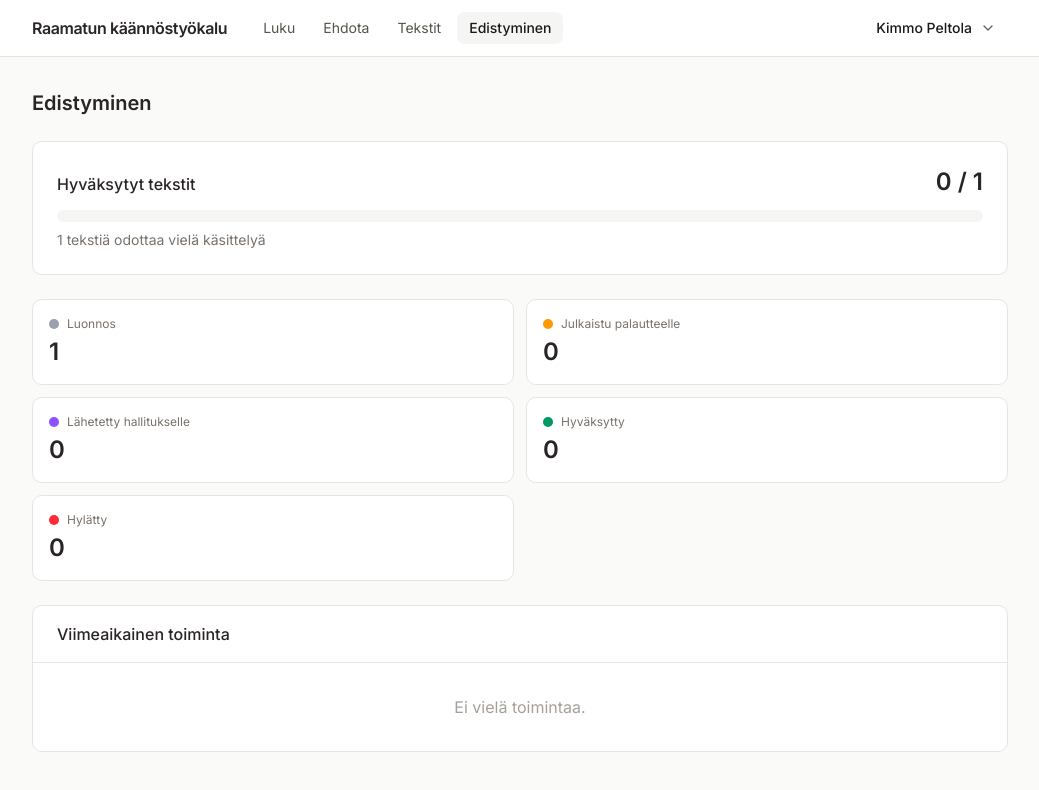
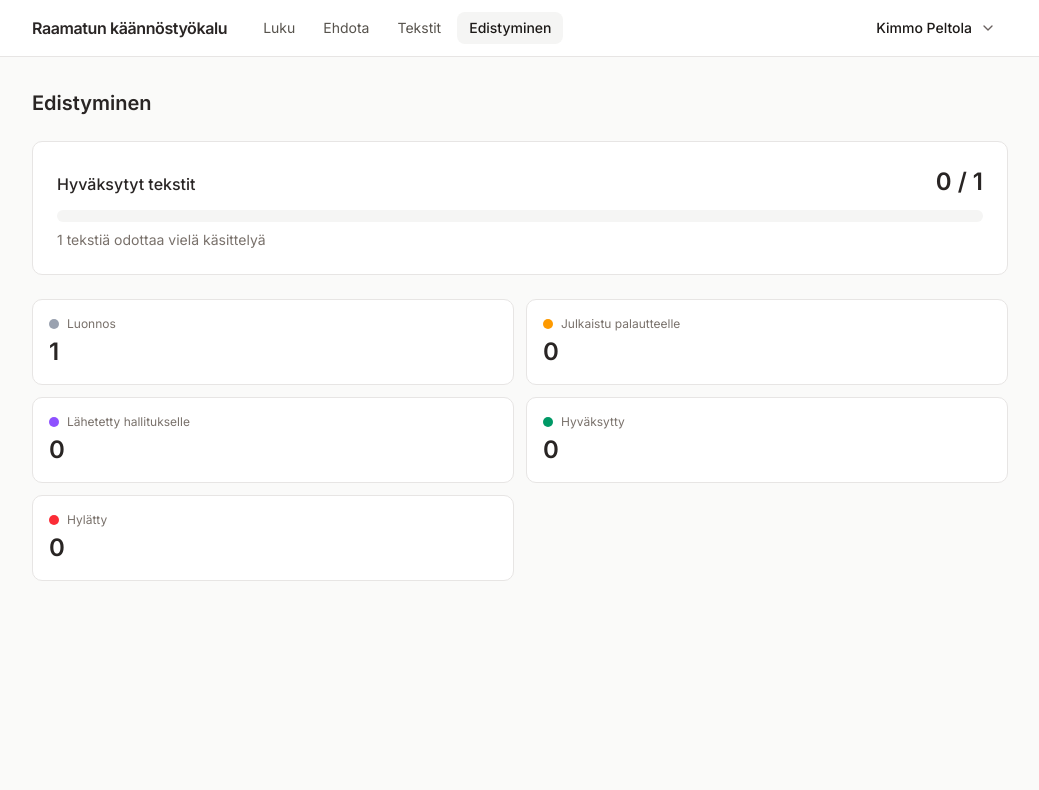
Before and after one commit to mkko/finrk-web, a Next.js app: page /edistyminen in a window 1280 px wide. Both pictures are taken after a click on the button "Kimmo Peltola". Shown: the top 790 px of the page, without its empty margins (120-1159 px from the left). Built offline with nearby package versions, Linux system fonts and the light colour scheme.

Commit message:
Hide activity log on Edistyminen page
The activity log is a post-MVP feature; showing a partial
implementation creates confusion. Progress bar and status cards remain.

Co-Authored-By: Claude Opus 4.6 (1M context) <noreply@anthropic.com>

```diff
--- a/src/app/edistyminen/page.tsx
+++ b/src/app/edistyminen/page.tsx
@@ -1,6 +1,5 @@
 'use client'
 
-import { useState } from 'react'
 import { useStore } from '@/lib/store'
 import { STATUS_LABELS, STATUS_INDICATOR_COLORS, TextWorkStatus } from '@/lib/types'
 import { getVisibleTextWorks } from '@/lib/selectors'
@@ -15,7 +14,7 @@ const STATUS_ORDER: TextWorkStatus[] = [
 ]
 
 export default function ProgressPage() {
-  const { textWorks, activity, users, currentUserId } = useStore()
+  const { textWorks, users, currentUserId } = useStore()
   const currentUser = users.find(u => u.id === currentUserId)
   if (!currentUser) return null
 
@@ -33,8 +32,6 @@ export default function ProgressPage() {
       status,
       count: visibleTws.filter(tw => tw.status === status).length,
     }))
-
-  const recentActivity = activity.slice(0, 10)
 
   return (
     <div className="h-full overflow-y-auto"><div className="mx-auto max-w-5xl px-4 sm:px-6 py-8">
@@ -71,45 +68,6 @@ export default function ProgressPage() {
           </div>
         ))}
       </div>
-
-      {/* Recent activity */}
-      <div className="bg-white rounded-lg border border-stone-200 overflow-hidden">
-        <div className="px-6 py-4 border-b border-stone-200">
-          <h2 className="font-medium text-stone-800">Viimeaikainen toiminta</h2>
-        </div>
-        {recentActivity.length === 0 ? (
-          <div className="px-6 py-8 text-center text-stone-400">
-            Ei vielä toimintaa.
-          </div>
-        ) : (
-          <div className="divide-y divide-stone-100">
-            {recentActivity.map(entry => {
-              const user = users.find(u => u.id === entry.userId)
-              return (
-                <div key={entry.id} className="px-6 py-3 flex items-start gap-3">
-                  <div className="w-2 h-2 rounded-full bg-stone-300 mt-2 shrink-0" />
-                  <div className="flex-1 min-w-0">
-                    <p className="text-sm text-stone-700">
-                      <span className="font-medium">{user?.name ?? 'Tuntematon'}</span>
-                      {' — '}
-                      {entry.detail}
-                    </p>
-                    <p className="text-xs text-stone-400 mt-0.5">
-                      {new Date(entry.timestamp).toLocaleDateString('fi-FI', {
-                        day: 'numeric',
-                        month: 'long',
-                        year: 'numeric',
-                        hour: '2-digit',
-                        minute: '2-digit',
-                      })}
-                    </p>
-                  </div>
-                </div>
-              )
-            })}
-          </div>
-        )}
-      </div>
     </div></div>
   )
 }
```
